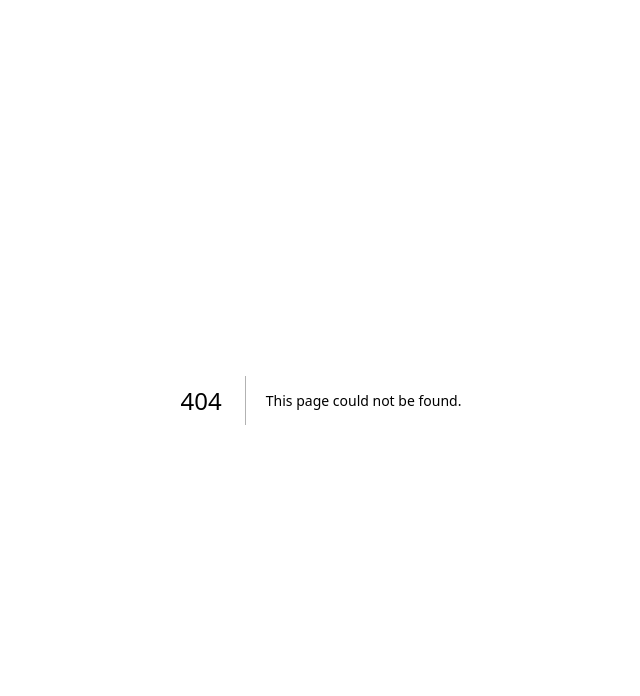
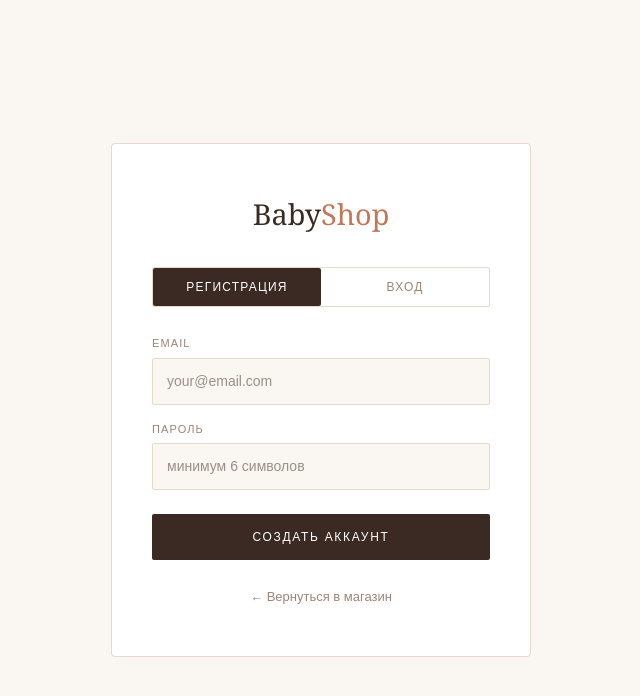
Before and after one commit to dkkliuchar-stack/Babyshop, a Next.js app: page /auth in a window 1280 px wide. Before the commit this address had no page. Shown: the top 696 px of the page, without its empty margins (319-959 px from the left). Built offline with nearby package versions, Linux system fonts and the light colour scheme; no server answers.

Commit message:
add Supabase auth

```diff
--- /dev/null
+++ b/app/auth/page.tsx
@@ -0,0 +1,134 @@
+'use client';
+
+import { useState } from 'react';
+import { supabase } from '../../lib/supabase';
+
+export default function AuthPage() {
+  const [mode, setMode] = useState<'login' | 'register'>('register');
+  const [email, setEmail] = useState('');
+  const [password, setPassword] = useState('');
+  const [message, setMessage] = useState('');
+  const [loading, setLoading] = useState(false);
+
+  async function handleSubmit() {
+    setLoading(true);
+    setMessage('');
+
+    if (mode === 'register') {
+      const { error } = await supabase.auth.signUp({ email, password });
+      if (error) setMessage('Ошибка: ' + error.message);
+      else setMessage('Проверь почту — мы отправили письмо для подтверждения!');
+    } else {
+      const { error } = await supabase.auth.signInWithPassword({ email, password });
+      if (error) setMessage('Ошибка: ' + error.message);
+      else setMessage('Добро пожаловать! Вход выполнен.');
+    }
+
+    setLoading(false);
+  }
+
+  return (
+    <main style={{ background: '#FAF6F1', minHeight: '100vh', display: 'flex', alignItems: 'center', justifyContent: 'center' }}>
+      <div style={{
+        background: '#fff', border: '1px solid #E8D9CC',
+        borderRadius: 4, padding: '48px 40px', width: '100%', maxWidth: 420
+      }}>
+
+        {/* Логотип */}
+        <div style={{ textAlign: 'center', marginBottom: 32 }}>
+          <div style={{ fontFamily: 'Georgia, serif', fontSize: '1.8rem', color: '#3B2A24' }}>
+            Baby<span style={{ color: '#C0785A' }}>Shop</span>
+          </div>
+        </div>
+
+        {/* Переключатель */}
+        <div style={{ display: 'flex', marginBottom: 28, border: '1px solid #E8D9CC', borderRadius: 2 }}>
+          {(['register', 'login'] as const).map(m => (
+            <button key={m} onClick={() => setMode(m)} style={{
+              flex: 1, padding: '10px 0', fontSize: 12,
+              letterSpacing: '0.1em', textTransform: 'uppercase',
+              border: 'none', cursor: 'pointer',
+              background: mode === m ? '#3B2A24' : 'transparent',
+              color: mode === m ? '#fff' : '#9C8478',
+              borderRadius: 2
+            }}>
+              {m === 'register' ? 'Регистрация' : 'Вход'}
+            </button>
+          ))}
+        </div>
+
+        {/* Email */}
+        <div style={{ marginBottom: 16 }}>
+          <label style={{ fontSize: 11, letterSpacing: '0.1em', textTransform: 'uppercase', color: '#9C8478', display: 'block', marginBottom: 6 }}>
+            Email
+          </label>
+          <input
+            type="email"
+            value={email}
+            onChange={e => setEmail(e.target.value)}
+            placeholder="your@email.com"
+            style={{
+              width: '100%', padding: '12px 14px', fontSize: 14,
+              border: '1px solid #E8D9CC', borderRadius: 2,
+              outline: 'none', background: '#FAF6F1', color: '#3B2A24',
+              boxSizing: 'border-box'
+            }}
+          />
+        </div>
+
+        {/* Password */}
+        <div style={{ marginBottom: 24 }}>
+          <label style={{ fontSize: 11, letterSpacing: '0.1em', textTransform: 'uppercase', color: '#9C8478', display: 'block', marginBottom: 6 }}>
+            Пароль
+          </label>
+          <input
+            type="password"
+            value={password}
+            onChange={e => setPassword(e.target.value)}
+            placeholder="минимум 6 символов"
+            style={{
+              width: '100%', padding: '12px 14px', fontSize: 14,
+              border: '1px solid #E8D9CC', borderRadius: 2,
+              outline: 'none', background: '#FAF6F1', color: '#3B2A24',
+              boxSizing: 'border-box'
+            }}
+          />
+        </div>
+
+        {/* Кнопка */}
+        <button
+          onClick={handleSubmit}
+          disabled={loading}
+          style={{
+            width: '100%', background: '#3B2A24', color: '#fff',
+            border: 'none', padding: 14, fontSize: 12,
+            letterSpacing: '0.14em', textTransform: 'uppercase',
+            borderRadius: 2, cursor: 'pointer'
+          }}
+        >
+          {loading ? 'Загрузка...' : mode === 'register' ? 'Создать аккаунт' : 'Войти'}
+        </button>
+
+        {/* Сообщение */}
+        {message && (
+          <div style={{
+            marginTop: 16, padding: '12px 14px', borderRadius: 2, fontSize: 13,
+            background: message.includes('Ошибка') ? '#FFF0F0' : '#F0FFF4',
+            color: message.includes('Ошибка') ? '#C0392B' : '#27AE60',
+            border: `1px solid ${message.includes('Ошибка') ? '#F5C6C6' : '#A8E6B8'}`
+          }}>
+            {message}
+          </div>
+        )}
+
+        {/* Ссылка на главную */}
+        <div style={{ textAlign: 'center', marginTop: 24 }}>
+          <a href="/" style={{ fontSize: 13, color: '#9C8478', textDecoration: 'none' }}>
+            ← Вернуться в магазин
+          </a>
+        </div>
+
+      </div>
+    </main>
+  );
+}
--- a/app/page.tsx
+++ b/app/page.tsx
@@ -1,4 +1,5 @@
 'use client';
+import { supabase } from '../lib/supabase';
 
 import { useState } from 'react';
 import Header from './components/Header';
--- /dev/null
+++ b/lib/supabase.ts
@@ -0,0 +1,6 @@
+import { createClient } from '@supabase/supabase-js'
+
+const supabaseUrl = process.env.NEXT_PUBLIC_SUPABASE_URL!
+const supabaseKey = process.env.NEXT_PUBLIC_SUPABASE_ANON_KEY!
+
+export const supabase = createClient(supabaseUrl, supabaseKey)
--- a/package.json
+++ b/package.json
@@ -9,6 +9,7 @@
     "lint": "eslint"
   },
   "dependencies": {
+    "@supabase/supabase-js": "^2.99.2",
     "next": "16.1.7",
     "react": "19.2.3",
     "react-dom": "19.2.3"
```
Also changed, not shown: 1 other file (tests, documents, lock files or other folders).
